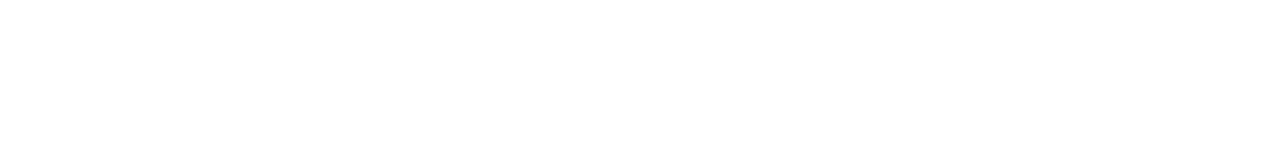
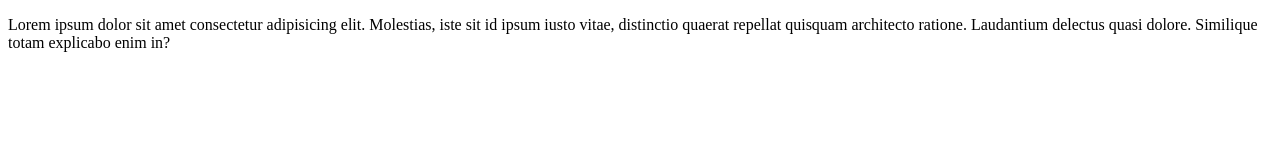
Before and after one commit to theyeto23/FullStack-BarberShop, a plain HTML site: page index.html in a window 1280 px wide. Drawn offline with Linux system fonts and the light colour scheme.

Commit message:
Contenido html

```diff
--- a/index.html
+++ b/index.html
@@ -7,6 +7,6 @@
     <title>Document</title>
 </head>
 <body>
-
+    <p>Lorem ipsum dolor sit amet consectetur adipisicing elit. Molestias, iste sit id ipsum iusto vitae, distinctio quaerat repellat quisquam architecto ratione. Laudantium delectus quasi dolore. Similique totam explicabo enim in?</p>
 </body>
 </html>
```
